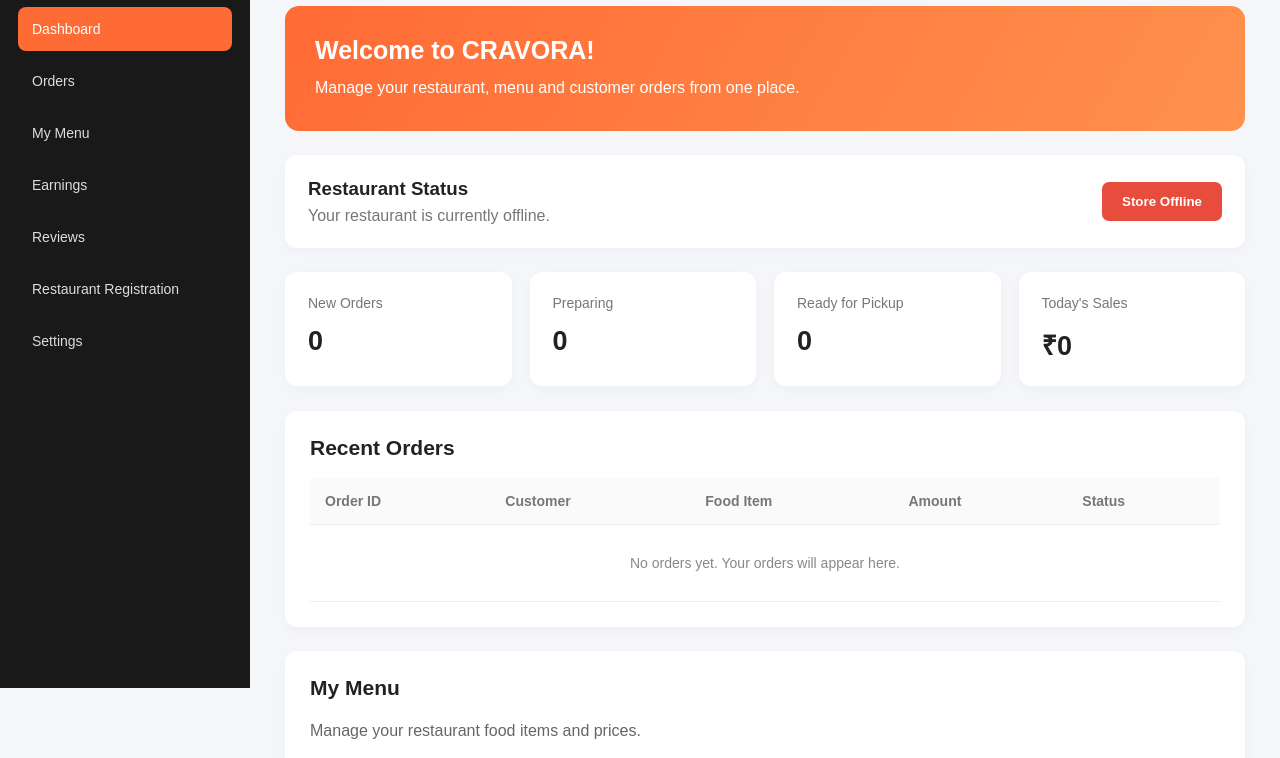
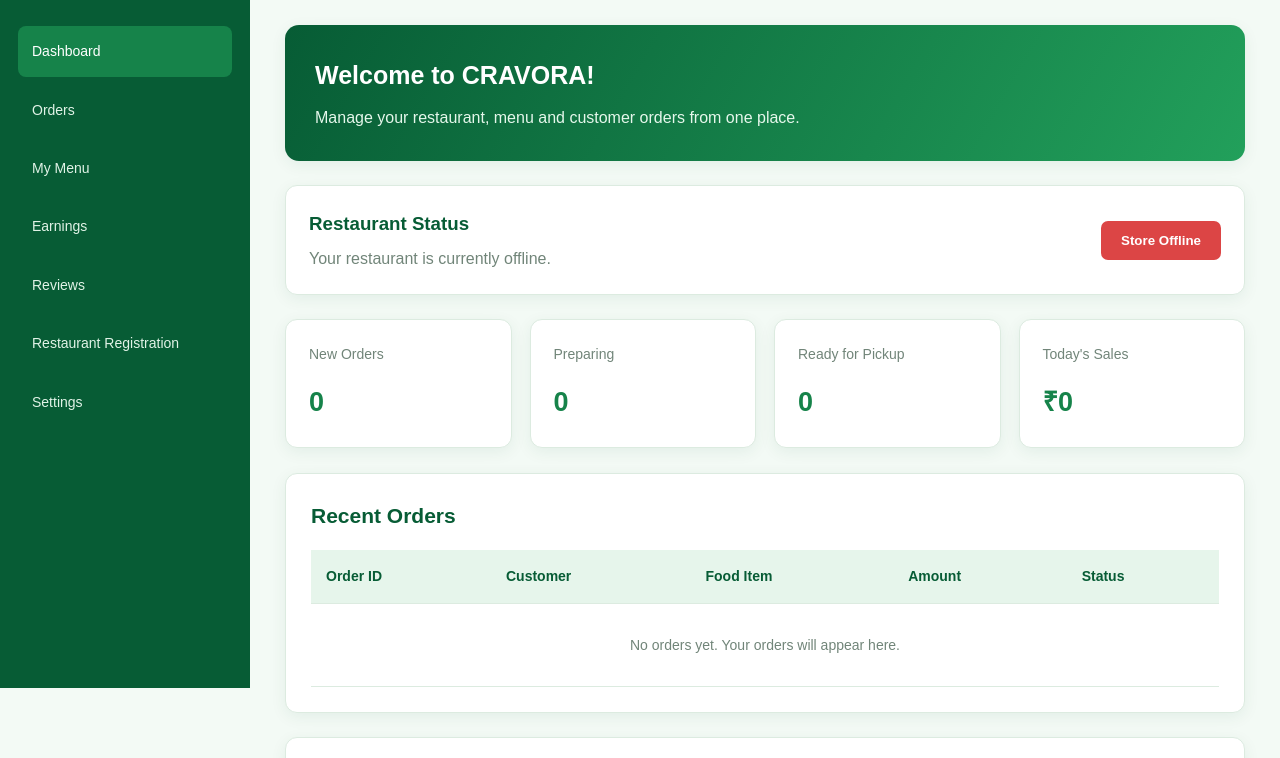
Before and after one commit to jaswanth-cravora/Cravora-Partnership, a plain HTML site: page index.html in a window 1280 px wide. Shown: the part 112-870 px from the top of the page. Drawn offline with Linux system fonts and the light colour scheme.

Commit message:
Updated index.html

```diff
--- a/index.html
+++ b/index.html
@@ -6,6 +6,19 @@
 <title>CRAVORA | Seller Dashboard</title>
 
 <style>
+:root {
+    --green: #16834a;
+    --dark-green: #075c35;
+    --deep-green: #06452a;
+    --light-green: #e6f5eb;
+    --background: #f3faf5;
+    --white: #ffffff;
+    --text: #183b29;
+    --muted: #718579;
+    --border: #dcebe0;
+    --shadow: 0 4px 16px rgba(7, 92, 53, 0.07);
+}
+
 * {
     margin: 0;
     padding: 0;
@@ -14,11 +27,10 @@
 
 body {
     font-family: Arial, Helvetica, sans-serif;
-    background: #f4f6f9;
-    color: #222;
+    background: var(--background);
+    color: var(--text);
+    line-height: 1.6;
 }
-
-/* MAIN LAYOUT */
 
 .dashboard-layout {
     display: flex;
@@ -32,7 +44,7 @@ body {
     width: 250px;
     flex: 0 0 250px;
     min-height: 100vh;
-    background: #191919;
+    background: var(--dark-green);
     color: white;
     padding: 28px 18px;
     position: sticky;
@@ -44,12 +56,12 @@ body {
 .logo {
     font-size: 30px;
     font-weight: 800;
-    color: #ff6b35;
+    color: white;
     letter-spacing: 2px;
 }
 
 .sidebar-subtitle {
-    color: #aaa;
+    color: #b8ddc5;
     font-size: 12px;
     margin: 8px 0 35px;
     letter-spacing: 1px;
@@ -64,7 +76,7 @@ body {
 .nav-links a {
     display: block;
     padding: 14px;
-    color: #ddd;
+    color: #e1f3e7;
     text-decoration: none;
     border-radius: 8px;
     font-size: 14px;
@@ -73,7 +85,7 @@ body {
 
 .nav-links a:hover,
 .nav-links a.active {
-    background: #ff6b35;
+    background: var(--green);
     color: white;
 }
 
@@ -98,15 +110,17 @@ body {
 .topbar h1 {
     font-size: 28px;
     margin-bottom: 7px;
+    color: var(--deep-green);
 }
 
 .topbar p {
-    color: #777;
+    color: var(--muted);
     font-size: 14px;
 }
 
 .seller-label {
-    background: white;
+    background: var(--light-green);
+    color: var(--dark-green);
     padding: 12px 17px;
     border-radius: 8px;
     font-size: 13px;
@@ -116,19 +130,22 @@ body {
 /* WELCOME */
 
 .welcome {
-    background: linear-gradient(120deg, #ff6b35, #ff914d);
+    background: linear-gradient(120deg, #075c35, #22a05b);
     color: white;
     padding: 30px;
     border-radius: 14px;
     margin-bottom: 24px;
+    box-shadow: var(--shadow);
 }
 
 .welcome h2 {
     font-size: 25px;
     margin-bottom: 10px;
+    color: white;
 }
 
 .welcome p {
+    color: #e5f7eb;
     line-height: 1.6;
 }
 
@@ -141,24 +158,33 @@ body {
     gap: 15px;
     padding: 23px;
     background: white;
+    border: 1px solid var(--border);
     border-radius: 12px;
     margin-bottom: 24px;
-    box-shadow: 0 3px 12px #00000008;
+    box-shadow: var(--shadow);
+}
+
+.status-card h3 {
+    color: var(--dark-green);
 }
 
 .status-card p {
-    color: #777;
+    color: var(--muted);
     margin-top: 7px;
 }
 
 .status-btn {
-    background: #e74c3c;
+    background: #dc4545;
     color: white;
     padding: 12px 20px;
     border: none;
     border-radius: 7px;
     cursor: pointer;
     font-weight: bold;
+}
+
+.status-btn:hover {
+    opacity: 0.9;
 }
 
 /* STATISTICS */
@@ -173,19 +199,26 @@ body {
 .stat-card {
     background: white;
     padding: 23px;
+    border: 1px solid var(--border);
     border-radius: 12px;
-    box-shadow: 0 3px 12px #00000008;
+    box-shadow: var(--shadow);
     min-width: 0;
+    transition: transform 0.2s;
+}
+
+.stat-card:hover {
+    transform: translateY(-3px);
 }
 
 .stat-card p {
-    color: #777;
+    color: var(--muted);
     font-size: 14px;
     margin-bottom: 15px;
 }
 
 .stat-card h2 {
     font-size: 27px;
+    color: var(--green);
 }
 
 /* SECTIONS */
@@ -193,19 +226,31 @@ body {
 .section {
     background: white;
     padding: 25px;
+    border: 1px solid var(--border);
     border-radius: 12px;
     margin-bottom: 24px;
-    box-shadow: 0 3px 12px #00000008;
+    box-shadow: var(--shadow);
 }
 
 .section h2 {
     margin-bottom: 18px;
     font-size: 21px;
+    color: var(--dark-green);
 }
 
 .section p {
-    color: #666;
+    color: var(--muted);
     line-height: 1.6;
+}
+
+.section a {
+    color: var(--green);
+    font-weight: bold;
+    text-decoration: none;
+}
+
+.section a:hover {
+    color: var(--dark-green);
 }
 
 /* ORDERS TABLE */
@@ -224,18 +269,22 @@ table {
 th, td {
     padding: 15px;
     text-align: left;
-    border-bottom: 1px solid #eee;
+    border-bottom: 1px solid var(--border);
     font-size: 14px;
 }
 
 th {
-    color: #777;
-    background: #fafafa;
+    color: var(--dark-green);
+    background: var(--light-green);
+}
+
+td {
+    color: var(--text);
 }
 
 .empty {
     text-align: center;
-    color: #888;
+    color: var(--muted);
     padding: 30px;
 }
 
@@ -250,15 +299,16 @@ th {
 .quick-links a {
     text-align: center;
     padding: 20px;
-    background: #fff2eb;
-    color: #e95725;
+    background: var(--light-green);
+    color: var(--dark-green);
     text-decoration: none;
     border-radius: 9px;
     font-weight: bold;
+    transition: 0.2s;
 }
 
 .quick-links a:hover {
-    background: #ffe3d5;
+    background: #cdebd6;
 }
 
 /* FOOTER */
@@ -266,7 +316,7 @@ th {
 footer {
     text-align: center;
     padding: 22px;
-    color: #888;
+    color: var(--muted);
     font-size: 13px;
 }
 
@@ -484,7 +534,7 @@ try {
 
 function updateStatus() {
     statusButton.textContent = isOnline ? "Store Online" : "Store Offline";
-    statusButton.style.background = isOnline ? "#27ae60" : "#e74c3c";
+    statusButton.style.background = isOnline ? "#16834a" : "#dc4545";
 
     statusText.textContent = isOnline
         ? "Your restaurant is currently online."
```
